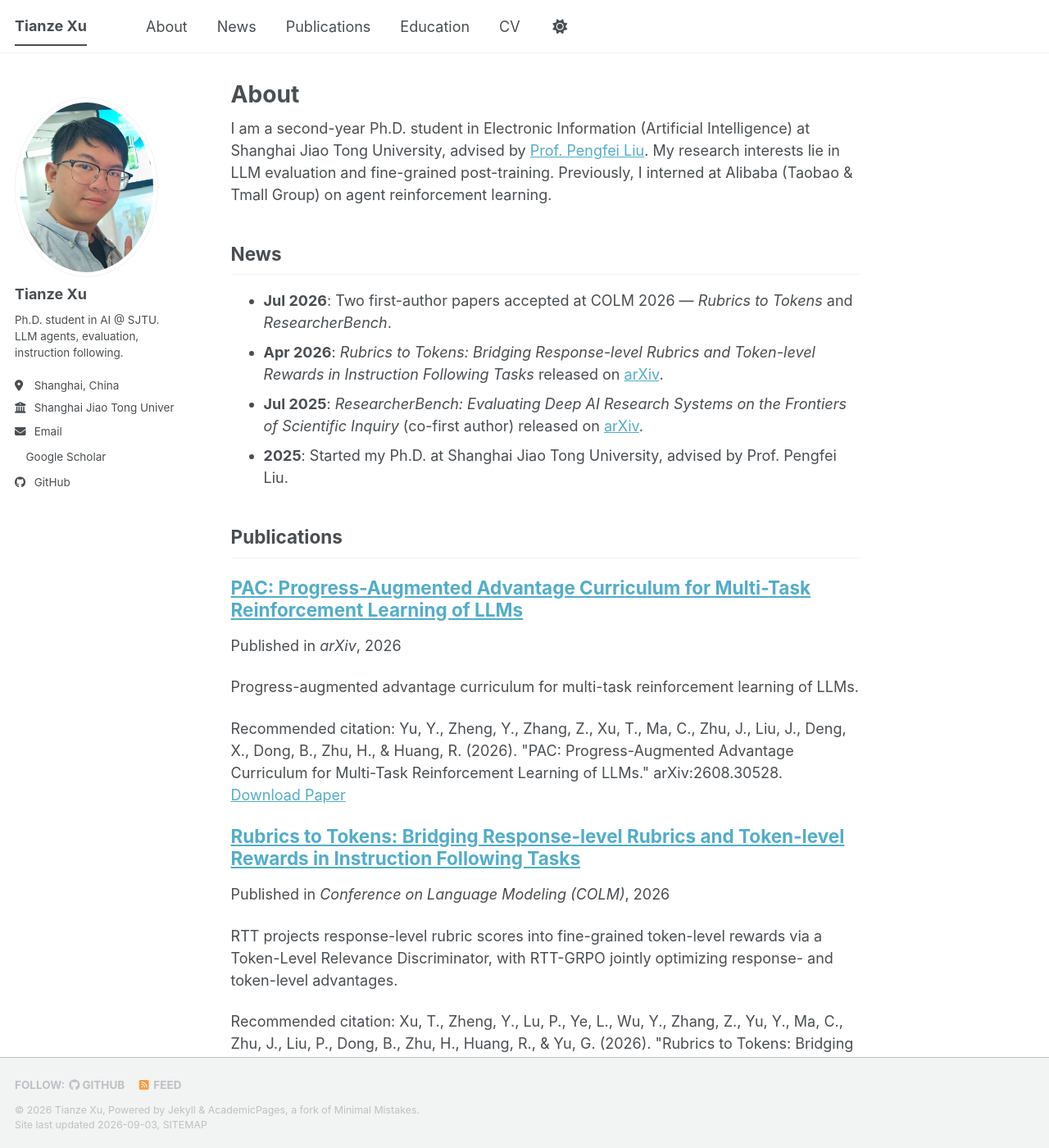
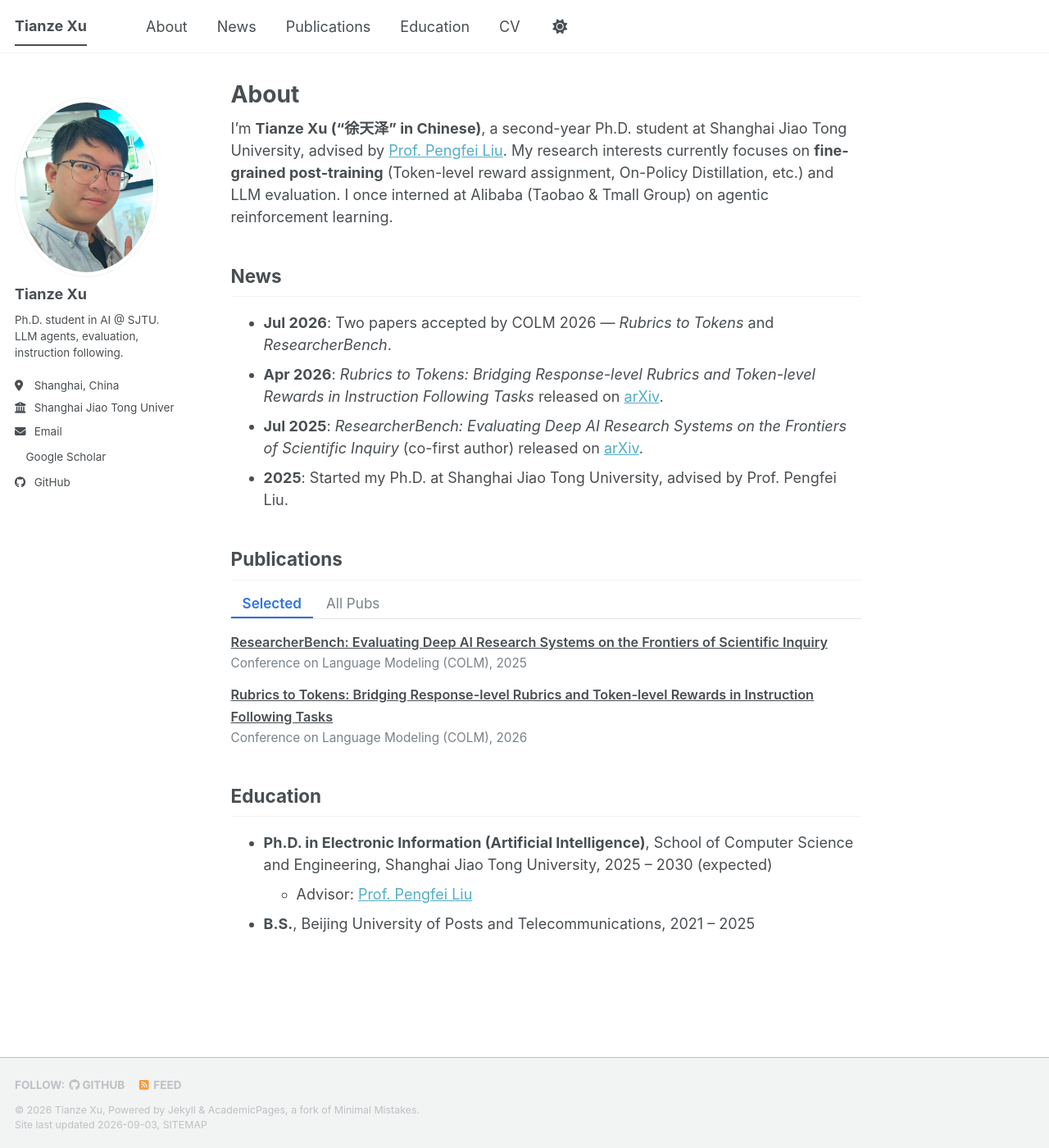
Before and after one commit to TURLEing/cv, a Jekyll site: the page built from _pages/about.md, in a window 1280 px wide and 1400 px high. Shown: the whole window at 82% size. Built offline with Jekyll 4.4.1, drawn with Linux system fonts in a browser that asks for light colours; a style sheet for code colours, icons or effects is not loaded; some of the changed text lies outside the part shown.

Commit message:
Compact publications with Selected/All tabs, drop excerpts and paper links on homepage
Co-Authored-By: Claude Code <noreply@anthropic.com>

```diff
--- a/_pages/about.md
+++ b/_pages/about.md
@@ -7,11 +7,11 @@ redirect_from:
   - /about.html
 ---
 
-I am a second-year Ph.D. student in Electronic Information (Artificial Intelligence) at Shanghai Jiao Tong University, advised by [Prof. Pengfei Liu](https://plms.ai/). My research interests lie in LLM evaluation and fine-grained post-training. Previously, I interned at Alibaba (Taobao & Tmall Group) on agent reinforcement learning.
+I’m **Tianze Xu (“徐天泽” in Chinese)**,  a second-year Ph.D. student at Shanghai Jiao Tong University, advised by [Prof. Pengfei Liu](https://plms.ai/). My research interests currently focuses on **fine-grained post-training** (Token-level reward assignment, On-Policy Distillation, etc.) and  LLM evaluation. I once interned at Alibaba (Taobao & Tmall Group) on agentic reinforcement learning.
 
 ## News
 
-- **Jul 2026**: Two first-author papers accepted at COLM 2026 — *Rubrics to Tokens* and *ResearcherBench*.
+- **Jul 2026**: Two papers accepted by COLM 2026 — *Rubrics to Tokens* and *ResearcherBench*.
 - **Apr 2026**: *Rubrics to Tokens: Bridging Response-level Rubrics and Token-level Rewards in Instruction Following Tasks* released on [arXiv](https://arxiv.org/abs/2604.02795).
 - **Jul 2025**: *ResearcherBench: Evaluating Deep AI Research Systems on the Frontiers of Scientific Inquiry* (co-first author) released on [arXiv](https://arxiv.org/abs/2507.16280).
 - **2025**: Started my Ph.D. at Shanghai Jiao Tong University, advised by Prof. Pengfei Liu.
@@ -20,9 +20,49 @@ I am a second-year Ph.D. student in Electronic Information (Artificial Intellige
 
 {% include base_path %}
 
+<style>
+.pub-tabs { display: flex; gap: 2px; border-bottom: 1px solid #e1e4e9; margin-bottom: 14px; }
+.pub-tab { background: none; border: none; border-bottom: 2px solid transparent; padding: 6px 14px; cursor: pointer; font-size: 0.95em; color: #7a8288; font-family: inherit; }
+.pub-tab.active { color: var(--global-theme-color, #3273dc); border-bottom-color: var(--global-theme-color, #3273dc); font-weight: 600; }
+.pub-item { margin-bottom: 12px; }
+.pub-title { font-size: 0.9em; font-weight: 600; color: var(--global-text-color, #494e52); text-decoration: none; }
+.pub-title:hover { color: var(--global-theme-color, #3273dc); text-decoration: underline; }
+.pub-meta { display: block; font-size: 0.85em; color: #7a8288; margin-top: 2px; }
+</style>
+
+<div class="pub-tabs">
+  <button type="button" class="pub-tab active" onclick="showPubs('selected', this)">Selected</button>
+  <button type="button" class="pub-tab" onclick="showPubs('all', this)">All Pubs</button>
+</div>
+
+{% assign selected_pubs = site.publications reversed | where: "selected", true %}
+
+<div id="pubs-selected">
+{% for post in selected_pubs %}
+  <div class="pub-item">
+    <a class="pub-title" href="{{ base_path }}{{ post.url }}">{{ post.title }}</a>
+    <span class="pub-meta">{{ post.venue }}, {{ post.date | date: "%Y" }}</span>
+  </div>
+{% endfor %}
+</div>
+
+<div id="pubs-all" style="display: none;">
 {% for post in site.publications reversed %}
-  {% include archive-single.html %}
+  <div class="pub-item">
+    <a class="pub-title" href="{{ base_path }}{{ post.url }}">{{ post.title }}</a>
+    <span class="pub-meta">{{ post.venue }}, {{ post.date | date: "%Y" }}</span>
+  </div>
 {% endfor %}
+</div>
+
+<script>
+function showPubs(which, btn) {
+  document.getElementById('pubs-selected').style.display = (which === 'selected') ? 'block' : 'none';
+  document.getElementById('pubs-all').style.display = (which === 'all') ? 'block' : 'none';
+  document.querySelectorAll('.pub-tab').forEach(function (t) { t.classList.remove('active'); });
+  btn.classList.add('active');
+}
+</script>
 
 ## Education
 
```
Also changed, not shown: _publications/2025-07-22-researcherbench.md (+1 -0 lines), _publications/2026-04-03-rubrics-to-tokens.md (+1 -0 lines).
